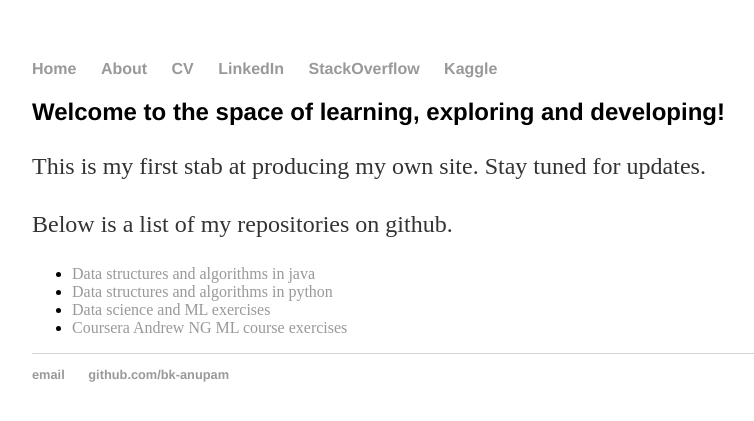
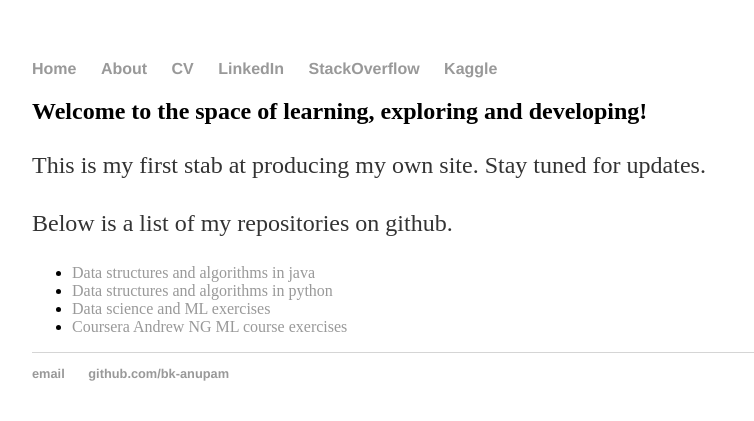
Before and after one commit to bk-anupam/bk-anupam.github.io, a Jekyll site: the page built from index.html, in a window 1280 px wide. Shown: the top 421 px of the page, without its empty margins (160-914 px from the left). Built offline with Jekyll 4.4.1, drawn with Linux system fonts in a browser that asks for light colours.

Commit message:
Update main.css

```diff
--- a/css/main.css
+++ b/css/main.css
@@ -23,10 +23,6 @@ h1 {
     font-size: 3em;
     font-family:'Helvetica', 'Arial', 'Sans-Serif';
 }
-h2 {
-    font-size: 1.5em;
-    font-family:'Helvetica', 'Arial', 'Sans-Serif';
-}
 p {
     font-size: 1.5em;
     line-height: 1.4em;
```
